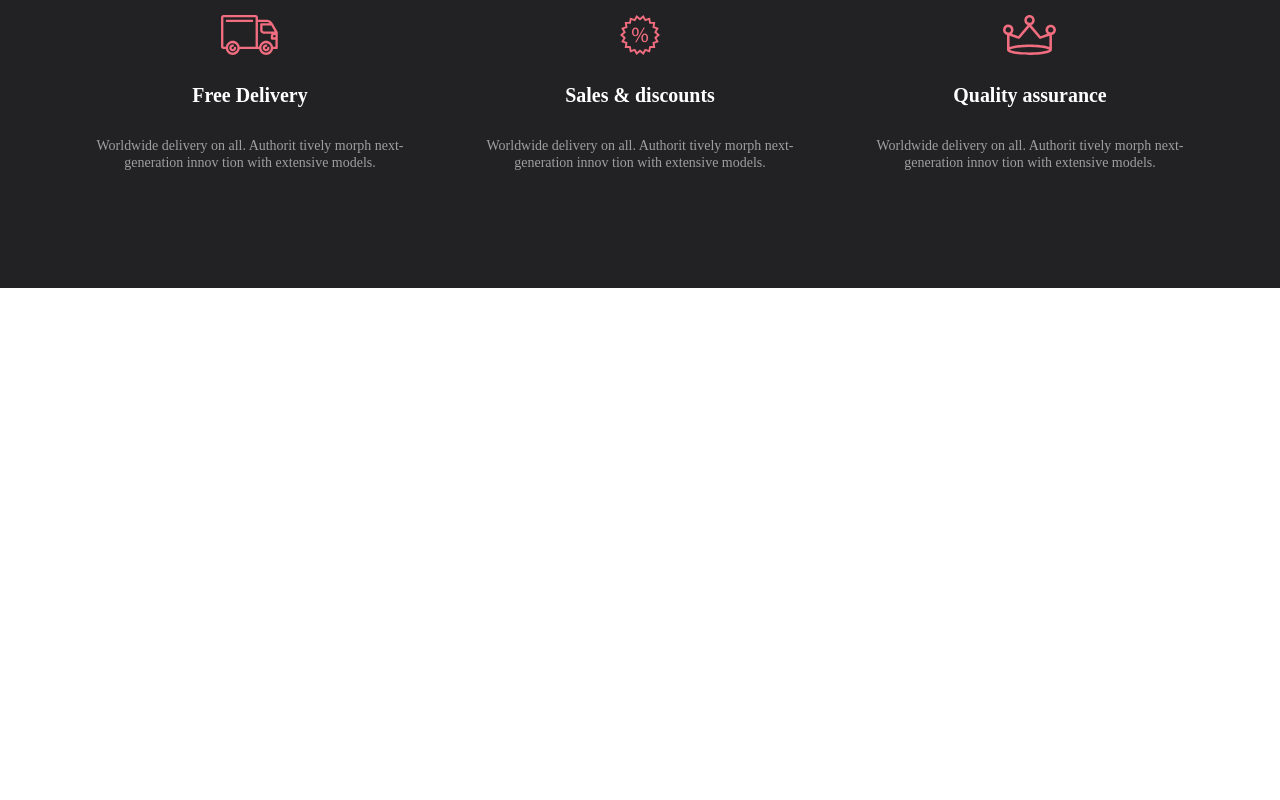
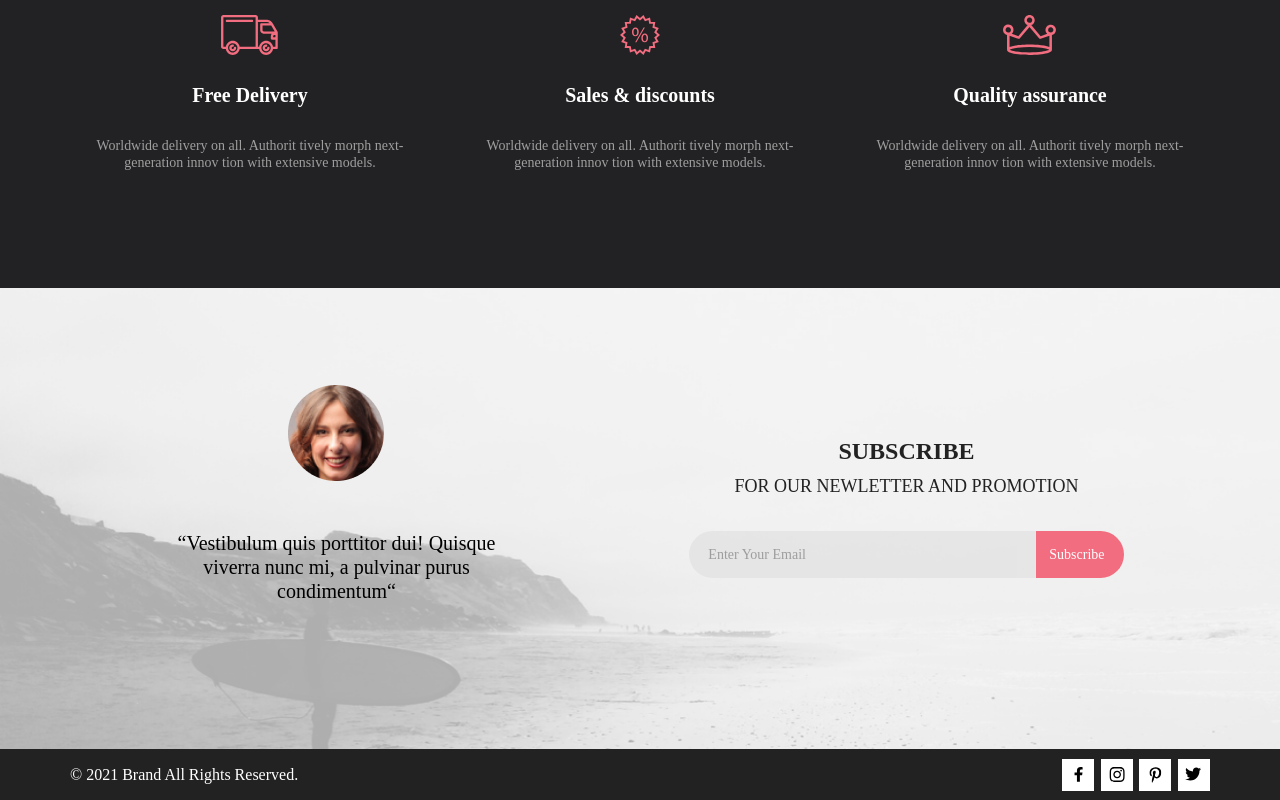
Before and after one commit to Abbascloud/HTML-css-scss, a plain HTML site: page shopLayot/index.html in a window 1280 px wide. Shown: the part 2788-3588 px from the top of the page. Before the commit the page ends 3076 px from the top, so only its background shows below. Drawn offline with Linux system fonts and the light colour scheme.

Commit message:
indexDone

```diff
--- a/shopLayot/index.html
+++ b/shopLayot/index.html
@@ -152,6 +152,31 @@
             </article>
         </div>
     </section>
+    <section class="b-userBlock">
+        <div class="b-userBlock__holder container">
+            <article class="b-userBlock__avatarBox">
+                <img class="b-userBlock__avatarImg" src="data/img__users/Intersect.png" alt="avatar">
+                <p class="b-userBlock__avatarDescription">“Vestibulum quis porttitor dui! Quisque viverra nunc mi, a pulvinar purus condimentum“</p>
+            </article>
+
+            <div class="b-userBlock__subscribe">
+                <h4 class="b-userBlock__subscribeHeder">SUBSCRIBE</h4>
+                <p class="b-userBlock__subscribeDescription">FOR OUR NEWLETTER AND PROMOTION</p>
+                <form class="b-userBlock__subscribeForm"><input class="b-userBlock__input" type="text" placeholder="Enter Your Email"> <button type="button" class="b-userBlock__button">Subscribe</button></form>
+            </div>
+
+    </section>
+    <footer class="b-footer">
+        <div class="b-footer__holder container">
+            <p class="b-footer__copyright">© 2021 Brand All Rights Reserved.</p>
+            <div class="b-footer__links b-links">
+                <a href="#" class="b-links__item"><img src="data/icons/facebook.svg" alt="facebook" class="b-links__img"></a>
+                <a href="#" class="b-links__item"><img src="data/icons/instagramm.svg" alt="instagramm" class="b-links__img"></a>
+                <a href="#" class="b-links__item"><img src="data/icons/pinterest.svg" alt="pinterest" class="b-links__img"></a>
+                <a href="#" class="b-links__item"><img src="data/icons/twitter.svg" alt="twitter" class="b-links__img"></a>
+            </div>
+        </div>
+    </footer>
 </body>
 
 </html>
--- /dev/null
+++ b/shopLayot/style/blocks/__b-footer.scss
@@ -0,0 +1,20 @@
+@import "../variables/_variables";
+.b-footer {
+    background-color: $mainColor;
+    &__holder {
+        display: flex;
+        align-items: center;
+        justify-content: space-between;
+        padding: 0 15px 0 15px;
+        @media(max-width: 450px) {
+            flex-direction: column-reverse;
+            padding-top: 43px;
+        }
+    }
+    &__copyright {
+        font-size: 16px;
+        line-height: 19px;
+        color: $lightColor;
+        font-family: $mainFont;
+    }
+}
--- a/shopLayot/style/blocks/__b-header.scss
+++ b/shopLayot/style/blocks/__b-header.scss
@@ -1,5 +1,5 @@
 .b-header {
-    background-color: #222222;
+    background-color: $mainColor;
     display: flex;
     justify-content: space-between;
     padding: 19px 230px;
--- /dev/null
+++ b/shopLayot/style/blocks/__b-links.scss
@@ -0,0 +1,18 @@
+@import "../variables/_variables";
+.b-links {
+    display: flex;
+    width: 148px;
+    justify-content: space-between;
+    &__item {
+        text-decoration: none;
+        background-color: $lightColor;
+        width: 32px;
+        height: 32px;
+        text-align: center;
+        padding-top: 8px;
+        box-sizing: border-box;
+    }
+    &__item:hover {
+        background-color: $altColor;
+    }
+}
--- /dev/null
+++ b/shopLayot/style/blocks/__b-userBlock.scss
@@ -0,0 +1,88 @@
+@import "../variables/_variables";
+.b-userBlock {
+    background-image: url(/shopLayot/data/img/backgraunds/subscribeBackgraund.png);
+    background-repeat: no-repeat;
+    background-size: cover;
+    padding: 97px 0 126px;
+    &__holder {
+        display: flex;
+        justify-content: space-around;
+        align-items: center;
+        @media(max-width: 800px) {
+            flex-direction: column;
+        }
+    }
+    &__avatarBox {
+        max-width: 360px;
+        display: flex;
+        flex-direction: column;
+    }
+    &__avatarImg {
+        align-self: center;
+        margin-bottom: 30px;
+    }
+    &__avatarDescription {
+        font-size: 20px;
+        line-height: 24px;
+        columns: $mainColor;
+        font-family: $mainFont;
+        text-align: center;
+    }
+    &__subscribe {
+        display: flex;
+        flex-direction: column;
+        @media(max-width: 800px) {
+            padding-top: 60px;
+        }
+    }
+    &__subscribeHeder {
+        font-weight: bold;
+        font-size: 24px;
+        line-height: 167.2%;
+        font-family: $mainColor;
+        color: $mainColor;
+        text-align: center;
+        margin: 0;
+    }
+    &__subscribeDescription {
+        font-size: 18px;
+        line-height: 167.2%;
+        text-align: center;
+        font-family: $mainFont;
+        color: $mainColor;
+        margin: 0;
+    }
+    &__subscribeForm {
+        margin-top: 30px;
+        align-self: center;
+        display: flex;
+    }
+    &__input {
+        font-size: 14px;
+        line-height: 17px;
+        font-family: $mainFont;
+        opacity: 0.67;
+        border-top-left-radius: 50px;
+        border-bottom-left-radius: 50px;
+        padding: 15px 150px 15px 19px;
+        background: $inputBackground;
+        margin: 0;
+        border: none;
+        @media(max-width: 450px) {
+            padding-right: 40px;
+        }
+    }
+    &__button {
+        border-top-right-radius: 50px;
+        border-bottom-right-radius: 50px;
+        padding: 15px 19px 15px 13px;
+        font-size: 14px;
+        line-height: 17px;
+        font-family: $mainFont;
+        color: $lightColor;
+        background-color: $altColor;
+        margin: 0;
+        border: none;
+        cursor: pointer;
+    }
+}
--- a/shopLayot/style/style.scss
+++ b/shopLayot/style/style.scss
@@ -10,6 +10,9 @@
 @import "blocks/_b-menu";
 @import "blocks/_b-service";
 @import "blocks/_b-services";
+@import "blocks/_b-userBlock";
+@import "blocks/_b-footer";
+@import "blocks/_b-links";
 body {
     margin: 0;
     padding: 0;
--- a/shopLayot/style/variables/__variables.scss
+++ b/shopLayot/style/variables/__variables.scss
@@ -6,3 +6,4 @@ $mainFont: Lato sans-serif;
 $descriptionColor:#9F9F9F;
 $cardDescColor: #5D5D5D;
 $serviceBackground:#222224;
+$inputBackground:#E1E1E1;
```
Also changed, not shown: shopLayot/data/icons/pinterest.svg (added), shopLayot/data/img/backgraunds/subscribeBackgraund.png (added), shopLayot/data/img__users/Intersect.png (added), shopLayot/style/style.css, 1 other file.
